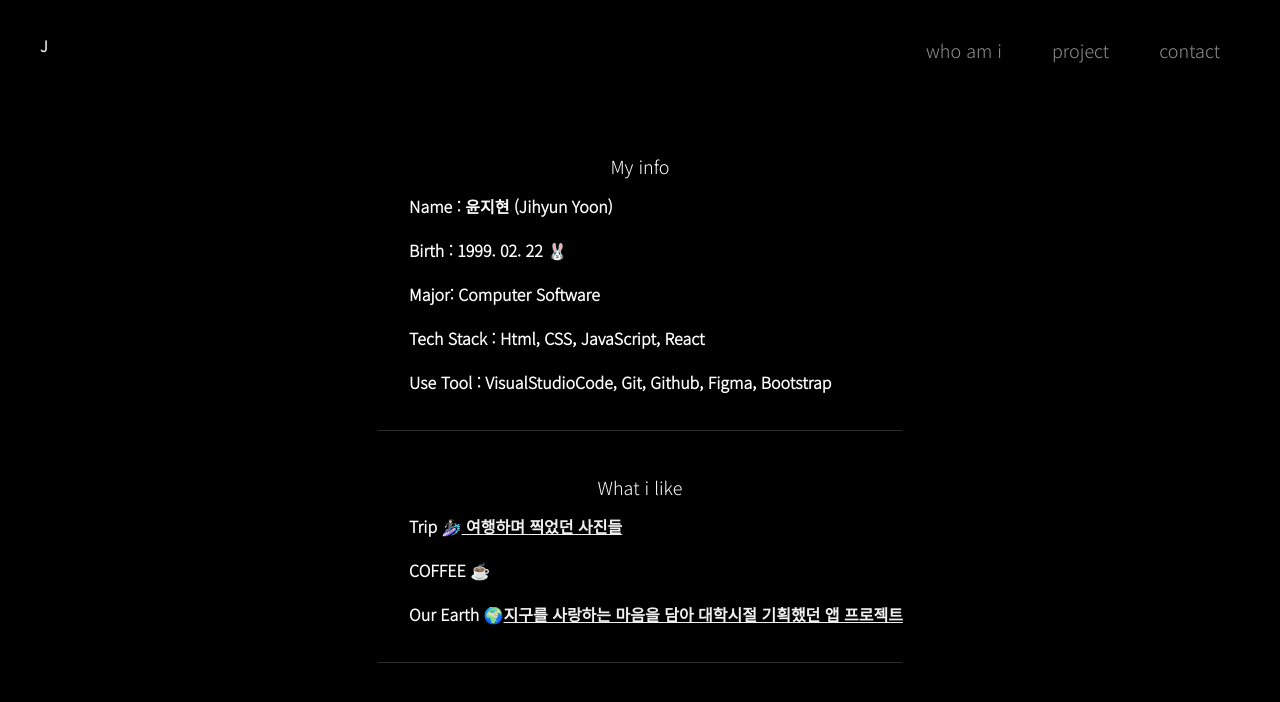
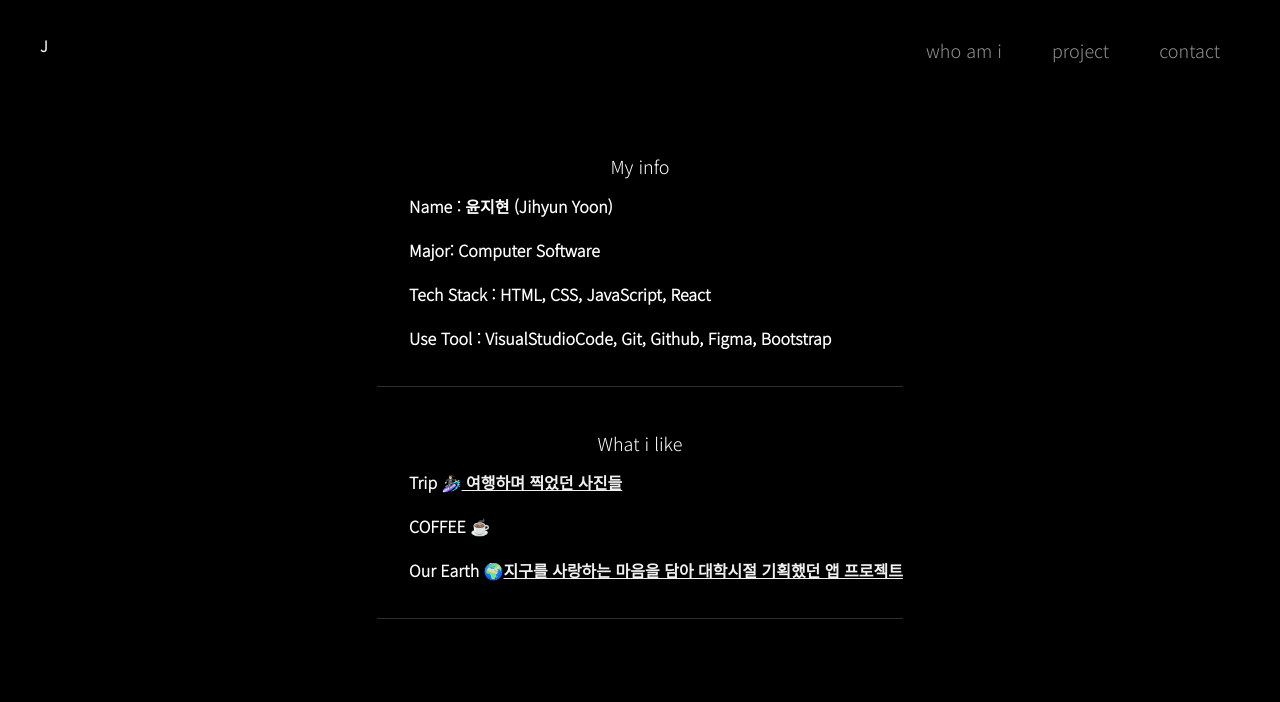
Before and after one commit to yzinnie/portfolio, a React (Create React App) app: page /info in a window 1280 px wide. Shown: the top 702 px of the page. Built offline with nearby package versions, Linux system fonts and the light colour scheme; a web font is replaced by a local one.

Commit message:
update files

```diff
--- a/src/App.css
+++ b/src/App.css
@@ -187,7 +187,9 @@ p {
   padding-top: 140px;
   font-size: 18px;
 }
-
+.Contact p {
+  font-weight: 400;
+}
 .Contact p a:hover {
   color: rgba(19, 228, 235, 0.91);
   transition: 0.3s all ease;
--- a/src/pages/Info.js
+++ b/src/pages/Info.js
@@ -1,10 +1,10 @@
-import { Link } from "react-router-dom";
-import Header from "../components/Header";
-import { useEffect } from "react";
+import { Link } from 'react-router-dom';
+import Header from '../components/Header';
+import { useEffect } from 'react';
 
 const Info = () => {
   useEffect(() => {
-    const titleElement = document.getElementsByTagName("title")[0];
+    const titleElement = document.getElementsByTagName('title')[0];
     titleElement.innerHTML = ` INFO `;
   }, []);
 
@@ -16,9 +16,9 @@ const Info = () => {
           <h4>My info</h4>
           <ul>
             <li>Name : 윤지현 (Jihyun Yoon)</li>
-            <li>Birth : 1999. 02. 22 🐰</li>
+            {/* <li>Birth : 1999. 02. 22 🐰</li> */}
             <li>Major: Computer Software</li>
-            <li>Tech Stack : Html, CSS, JavaScript, React</li>
+            <li>Tech Stack : HTML, CSS, JavaScript, React</li>
             <li>Use Tool : VisualStudioCode, Git, Github, Figma, Bootstrap</li>
           </ul>
         </div>
@@ -27,7 +27,7 @@ const Info = () => {
           <ul>
             <li>
               Trip 🏄🏻‍♀
-              <Link to={"/img"}> 여행하며 찍었던 사진들</Link>
+              <Link to={'/img'}> 여행하며 찍었던 사진들</Link>
             </li>
             <li>COFFEE ☕</li>
             <li>
```
